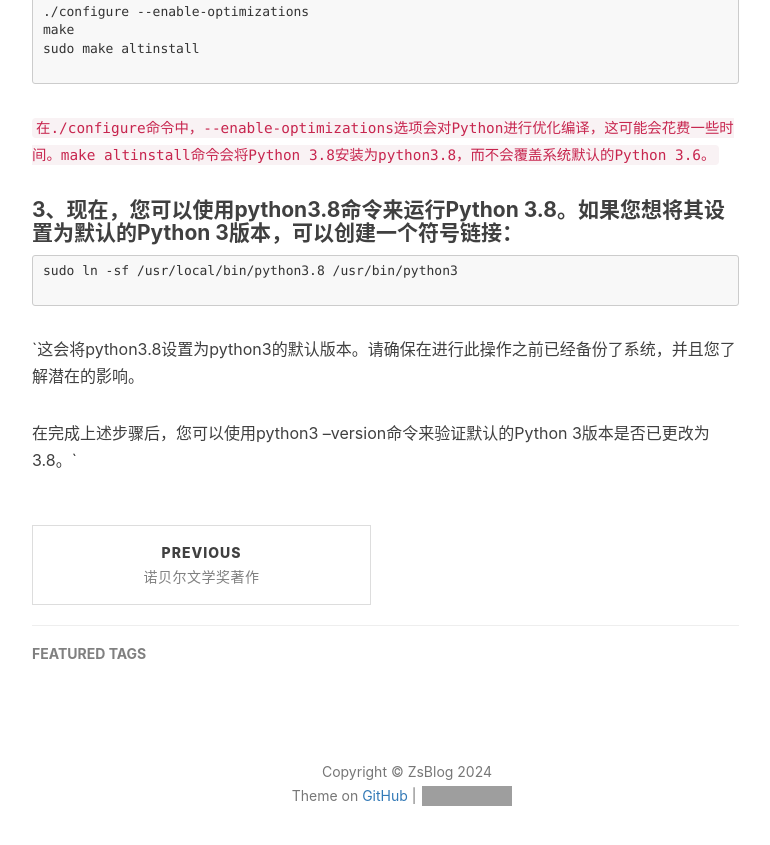
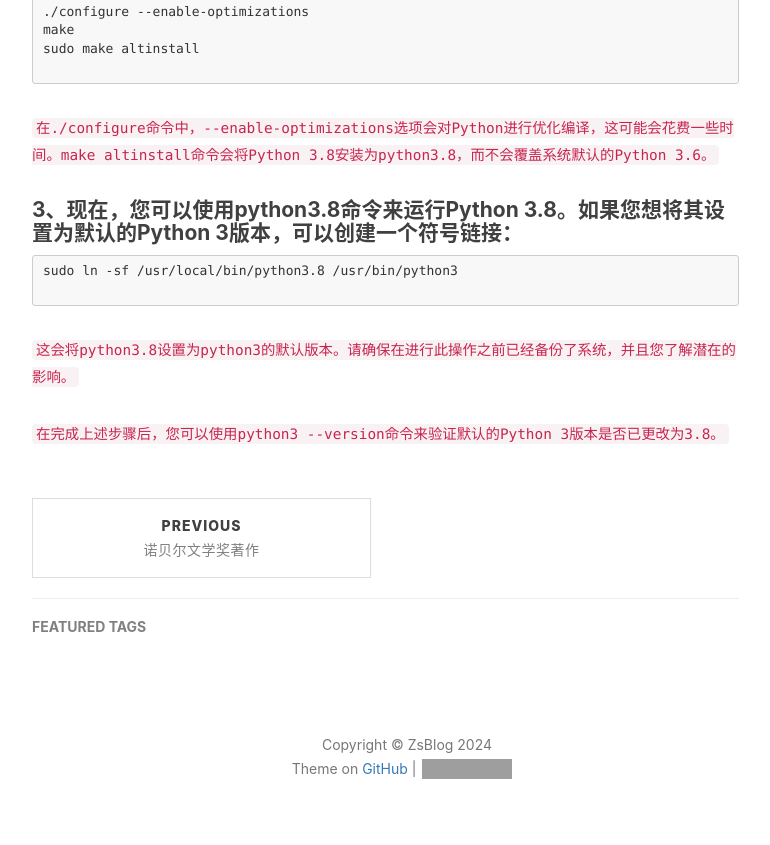
Before and after one commit to crazyZSShuo/crazyZSShuo.github.io, a Jekyll site: the page built from _posts/2024-01-04-Centos安装python3.8.12.md, in a window 1280 px wide and 900 px high, scrolled down 726 px. Shown: the top 845 px of the window, without its empty margins (233-1003 px from the left). Built offline with Jekyll 4.4.1, drawn with Linux system fonts in a browser that asks for light colours; nearby versions of some CDN libraries; our own code applies the rules of GitHub Pages for plain Markdown files; comment, search, counter and statistics services are not loaded; grey boxes are pictures that could not be loaded.

````diff
--- a/_posts/2024-01-04-Centos安装python3.8.12.md
+++ b/_posts/2024-01-04-Centos安装python3.8.12.md
@@ -27,6 +27,6 @@ sudo ln -sf /usr/local/bin/python3.8 /usr/bin/python3
 
 ```
 
-`这会将python3.8设置为python3的默认版本。请确保在进行此操作之前已经备份了系统，并且您了解潜在的影响。
+`这会将python3.8设置为python3的默认版本。请确保在进行此操作之前已经备份了系统，并且您了解潜在的影响。`
 
-在完成上述步骤后，您可以使用python3 --version命令来验证默认的Python 3版本是否已更改为3.8。`
+`在完成上述步骤后，您可以使用python3 --version命令来验证默认的Python 3版本是否已更改为3.8。`
````
